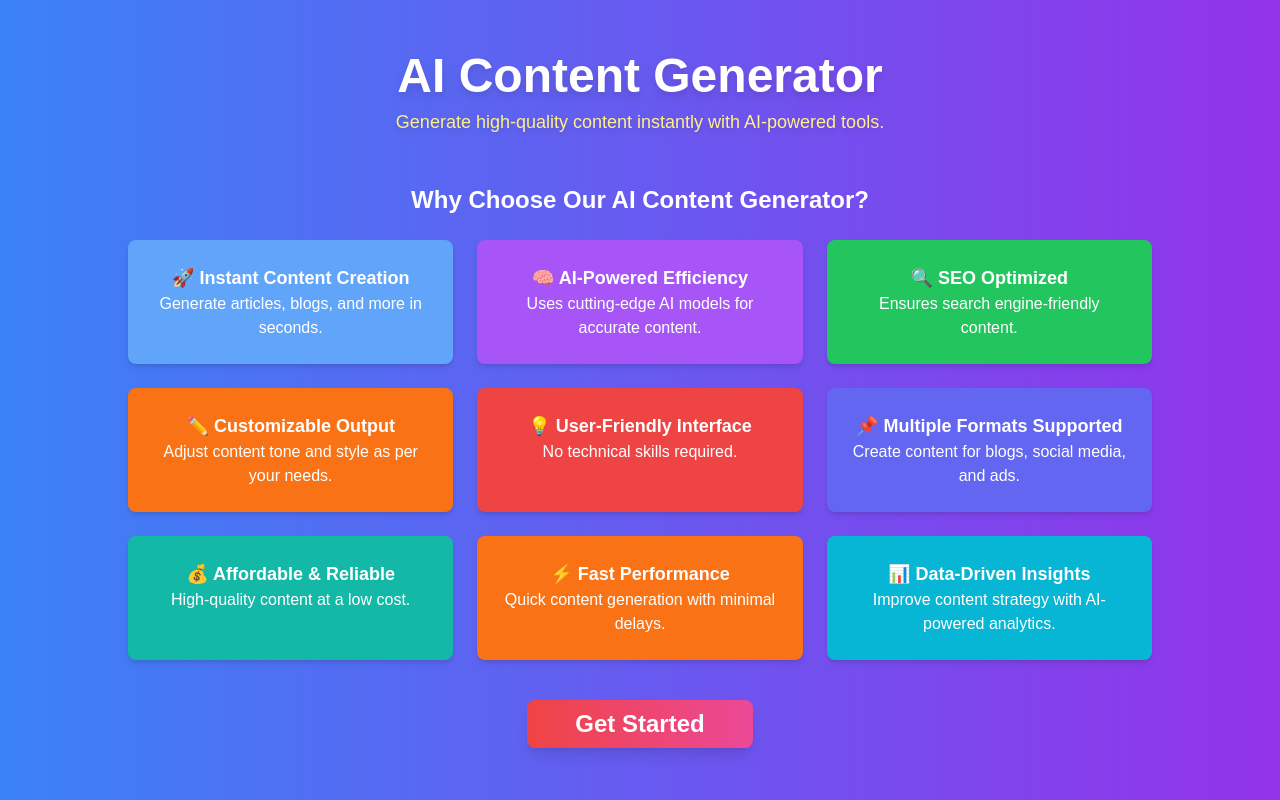
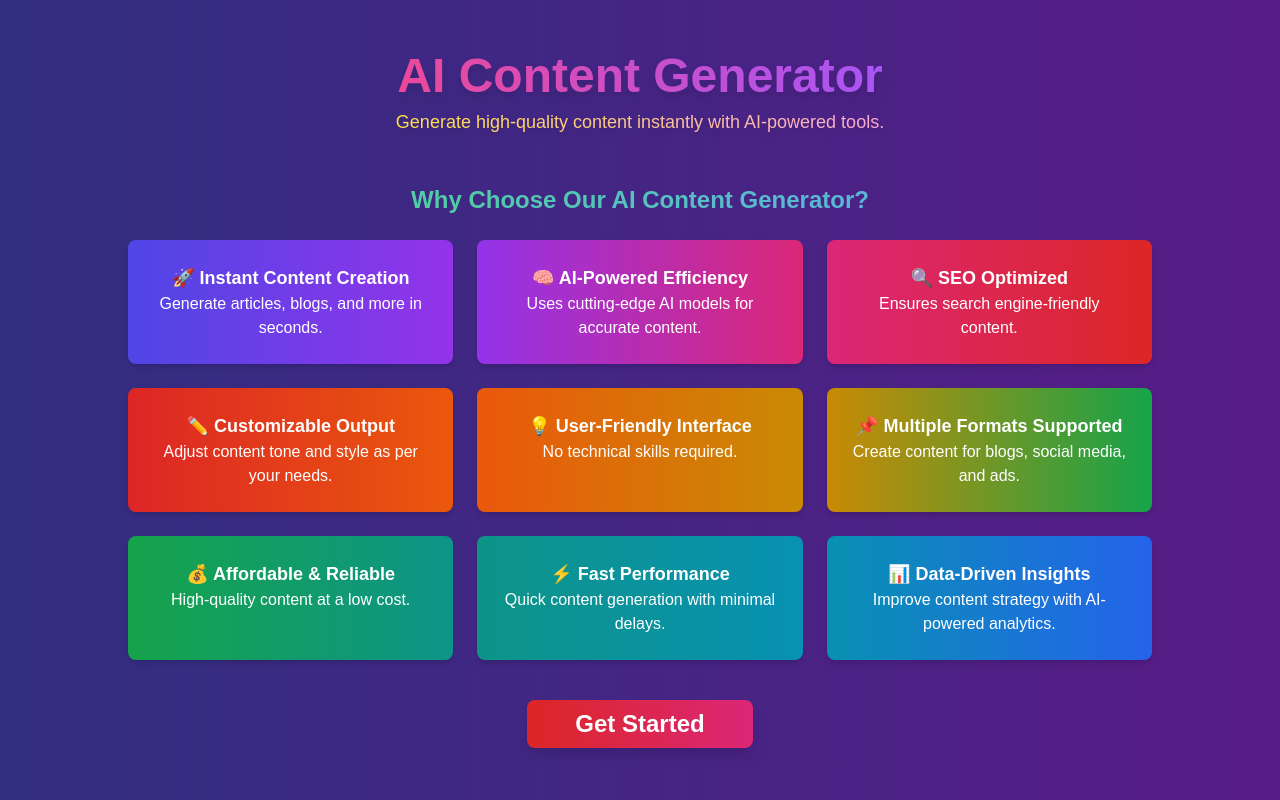
Before and after one commit to Wamiq111/AI-Content-Generator, a Next.js app: page / in a window 1280 px wide. Built offline with nearby package versions, Linux system fonts and the light colour scheme.

Commit message:
Update page.tsx( styling without framer motion)

```diff
--- a/app/page.tsx
+++ b/app/page.tsx
@@ -7,20 +7,20 @@
   const router = useRouter();
 
   return (
-    <div className="min-h-screen flex flex-col items-center justify-center p-6 bg-gradient-to-r from-blue-500 to-purple-600">
+    <div className="min-h-screen flex flex-col items-center justify-center p-6 bg-gradient-to-r from-indigo-900 to-purple-900">
       {/* Header Section */}
       <header className="text-center mb-12 animate-fade-in">
-        <h1 className="text-5xl font-extrabold text-white drop-shadow-lg">
+        <h1 className="text-5xl font-extrabold bg-gradient-to-r from-pink-500 to-purple-500 bg-clip-text text-transparent drop-shadow-lg">
           AI Content Generator
         </h1>
-        <p className="text-lg text-yellow-200 mt-2 font-medium drop-shadow-md">
+        <p className="text-lg bg-gradient-to-r from-yellow-300 to-pink-300 bg-clip-text text-transparent mt-2 font-medium drop-shadow-md">
           Generate high-quality content instantly with AI-powered tools.
         </p>
       </header>
 
       {/* Features Section */}
       <section className="max-w-5xl text-center">
-        <h2 className="text-2xl font-semibold text-white mb-6 animate-fade-in">
+        <h2 className="text-2xl font-semibold bg-gradient-to-r from-green-400 to-blue-400 bg-clip-text text-transparent mb-6 animate-fade-in">
           Why Choose Our AI Content Generator?
         </h2>
         <div className="grid grid-cols-1 sm:grid-cols-2 md:grid-cols-3 gap-6">
@@ -29,55 +29,55 @@
               icon: "🚀",
               title: "Instant Content Creation",
               description: "Generate articles, blogs, and more in seconds.",
-              bgColor: "bg-blue-400",
+              bgColor: "bg-gradient-to-r from-indigo-600 to-purple-600",
             },
             {
               icon: "🧠",
               title: "AI-Powered Efficiency",
               description: "Uses cutting-edge AI models for accurate content.",
-              bgColor: "bg-purple-500",
+              bgColor: "bg-gradient-to-r from-purple-600 to-pink-600",
             },
             {
               icon: "🔍",
               title: "SEO Optimized",
               description: "Ensures search engine-friendly content.",
-              bgColor: "bg-green-500",
+              bgColor: "bg-gradient-to-r from-pink-600 to-red-600",
             },
             {
               icon: "✏️",
               title: "Customizable Output",
               description: "Adjust content tone and style as per your needs.",
-              bgColor: "bg-orange-500",
+              bgColor: "bg-gradient-to-r from-red-600 to-orange-600",
             },
             {
               icon: "💡",
               title: "User-Friendly Interface",
               description: "No technical skills required.",
-              bgColor: "bg-red-500",
+              bgColor: "bg-gradient-to-r from-orange-600 to-yellow-600",
             },
             {
               icon: "📌",
               title: "Multiple Formats Supported",
               description: "Create content for blogs, social media, and ads.",
-              bgColor: "bg-indigo-500",
+              bgColor: "bg-gradient-to-r from-yellow-600 to-green-600",
             },
             {
               icon: "💰",
               title: "Affordable & Reliable",
               description: "High-quality content at a low cost.",
-              bgColor: "bg-teal-500",
+              bgColor: "bg-gradient-to-r from-green-600 to-teal-600",
             },
             {
               icon: "⚡",
               title: "Fast Performance",
               description: "Quick content generation with minimal delays.",
-              bgColor: "bg-orange-500",
+              bgColor: "bg-gradient-to-r from-teal-600 to-cyan-600",
             },
             {
               icon: "📊",
               title: "Data-Driven Insights",
               description: "Improve content strategy with AI-powered analytics.",
-              bgColor: "bg-cyan-500",
+              bgColor: "bg-gradient-to-r from-cyan-600 to-blue-600",
             },
           ].map((feature, index) => (
             <div
@@ -97,7 +97,7 @@
       <div className="mt-10 animate-fade-in">
         <Button
           variant="destructive"
-          className="px-12 py-6 text-2xl font-semibold rounded-lg shadow-lg bg-gradient-to-r from-red-500 to-pink-500 text-white hover:scale-110 transition-transform duration-300"
+          className="px-12 py-6 text-2xl font-semibold rounded-lg shadow-lg bg-gradient-to-r from-red-600 to-pink-600 text-white hover:scale-110 transition-transform duration-300"
           onClick={() => router.push("/dashboard")}
         >
           Get Started
```
